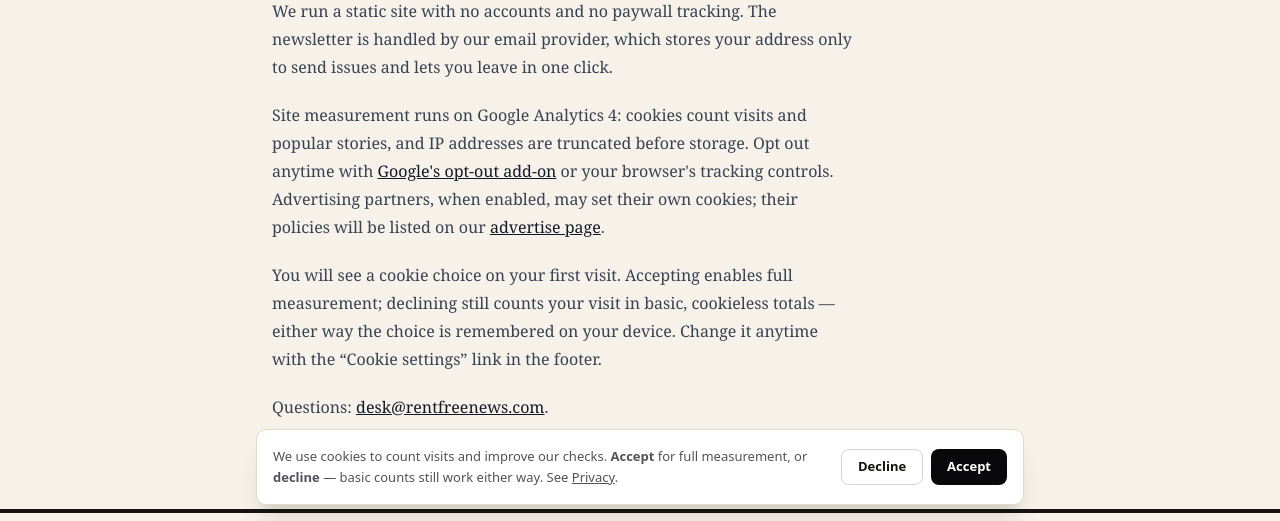
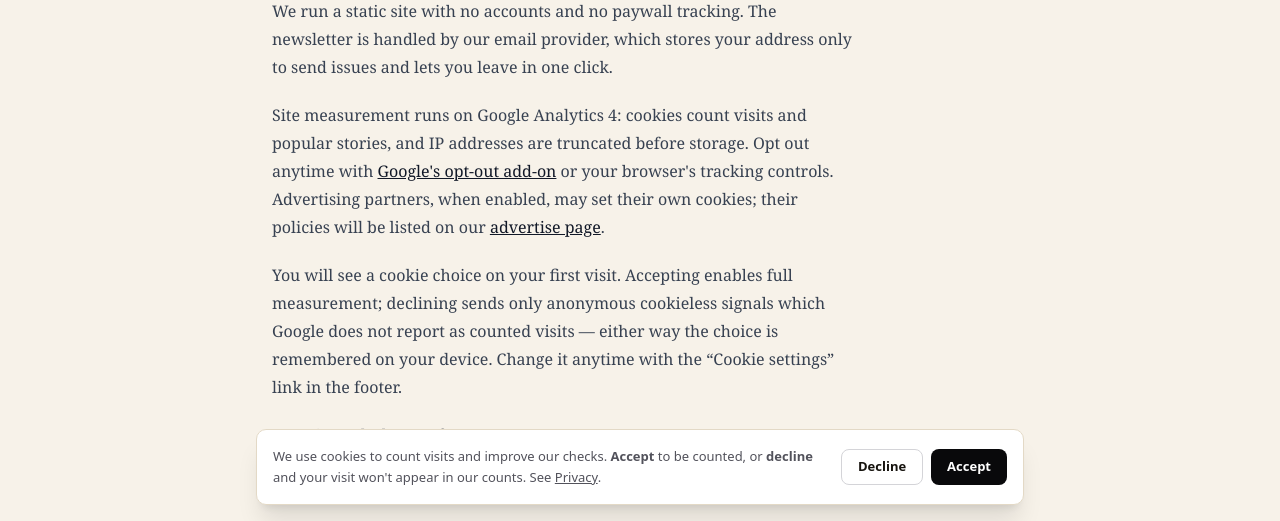
Before and after one commit to codinginafk/somenews, an Astro site in the folder demo-news/: page /privacy in a window 1280 px wide. Shown: the part 279-800 px from the top of the page. Built offline with nearby package versions, Linux system fonts and the light colour scheme; Astro itself is replaced by a stand-in of ours.

Commit message:
Honest consent copy: decline means no visible count (Google hides denied hits)

```diff
--- a/demo-news/src/components/ConsentBanner.astro
+++ b/demo-news/src/components/ConsentBanner.astro
@@ -1,11 +1,12 @@
 ---
 // Cookie consent banner + Google Consent Mode v2 wiring.
-// Rendered by Layout only when SITE.ga4Id is set. Accept = full measurement;
-// decline = cookieless basic counts (Consent Mode still counts the visit).
+// Rendered by Layout only when SITE.ga4Id is set. Accept = counted as a
+// user/session; decline = cookieless pings only (Google does not report
+// denied visits as users/sessions, so declining means no visible count).
 ---
 <div id="consent-bar" hidden class="fixed bottom-0 inset-x-0 z-[90] px-4 pb-4">
   <div class="max-w-3xl mx-auto rounded-[10px] border border-hairline dark:border-zinc-700 bg-white dark:bg-zinc-900 shadow-xl p-4 flex flex-col sm:flex-row items-start sm:items-center gap-3">
-    <p class="text-[13px] leading-relaxed text-zinc-600 dark:text-zinc-400 flex-1">We use cookies to count visits and improve our checks. <strong>Accept</strong> for full measurement, or <strong>decline</strong> — basic counts still work either way. See <a href="/privacy/" class="underline">Privacy</a>.</p>
+    <p class="text-[13px] leading-relaxed text-zinc-600 dark:text-zinc-400 flex-1">We use cookies to count visits and improve our checks. <strong>Accept</strong> to be counted, or <strong>decline</strong> and your visit won't appear in our counts. See <a href="/privacy/" class="underline">Privacy</a>.</p>
     <div class="flex gap-2 shrink-0">
       <button id="consent-decline" class="h-9 px-4 rounded-lg border border-zinc-300 dark:border-zinc-700 text-[13px] font-semibold">Decline</button>
       <button id="consent-accept" class="h-9 px-4 rounded-lg bg-zinc-950 dark:bg-white text-white dark:text-black text-[13px] font-bold">Accept</button>
--- a/demo-news/src/pages/privacy.astro
+++ b/demo-news/src/pages/privacy.astro
@@ -8,7 +8,7 @@ import Layout from '../layouts/Layout.astro';
     <div class="prose dark:prose-invert font-serif mt-4">
       <p>We run a static site with no accounts and no paywall tracking. The newsletter is handled by our email provider, which stores your address only to send issues and lets you leave in one click.</p>
       <p>Site measurement runs on Google Analytics 4: cookies count visits and popular stories, and IP addresses are truncated before storage. Opt out anytime with <a href="https://tools.google.com/dlpage/gaoptout" target="_blank" rel="noopener">Google's opt-out add-on</a> or your browser's tracking controls. Advertising partners, when enabled, may set their own cookies; their policies will be listed on our <a href="/advertise/">advertise page</a>.</p>
-      <p>You will see a cookie choice on your first visit. Accepting enables full measurement; declining still counts your visit in basic, cookieless totals — either way the choice is remembered on your device. Change it anytime with the “Cookie settings” link in the footer.</p>
+      <p>You will see a cookie choice on your first visit. Accepting enables full measurement; declining sends only anonymous cookieless signals which Google does not report as counted visits — either way the choice is remembered on your device. Change it anytime with the “Cookie settings” link in the footer.</p>
       <p>Questions: <a href="mailto:desk@rentfreenews.com">desk@rentfreenews.com</a>.</p>
     </div>
   </div>
```
